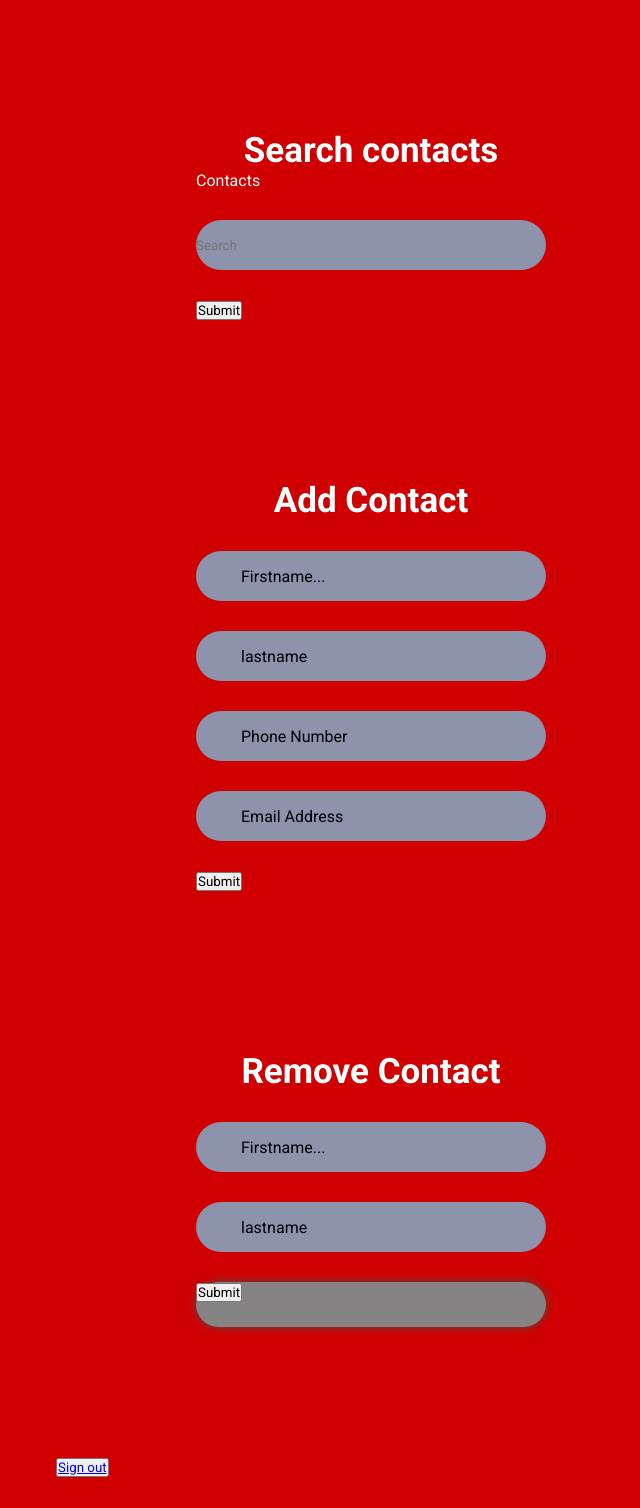
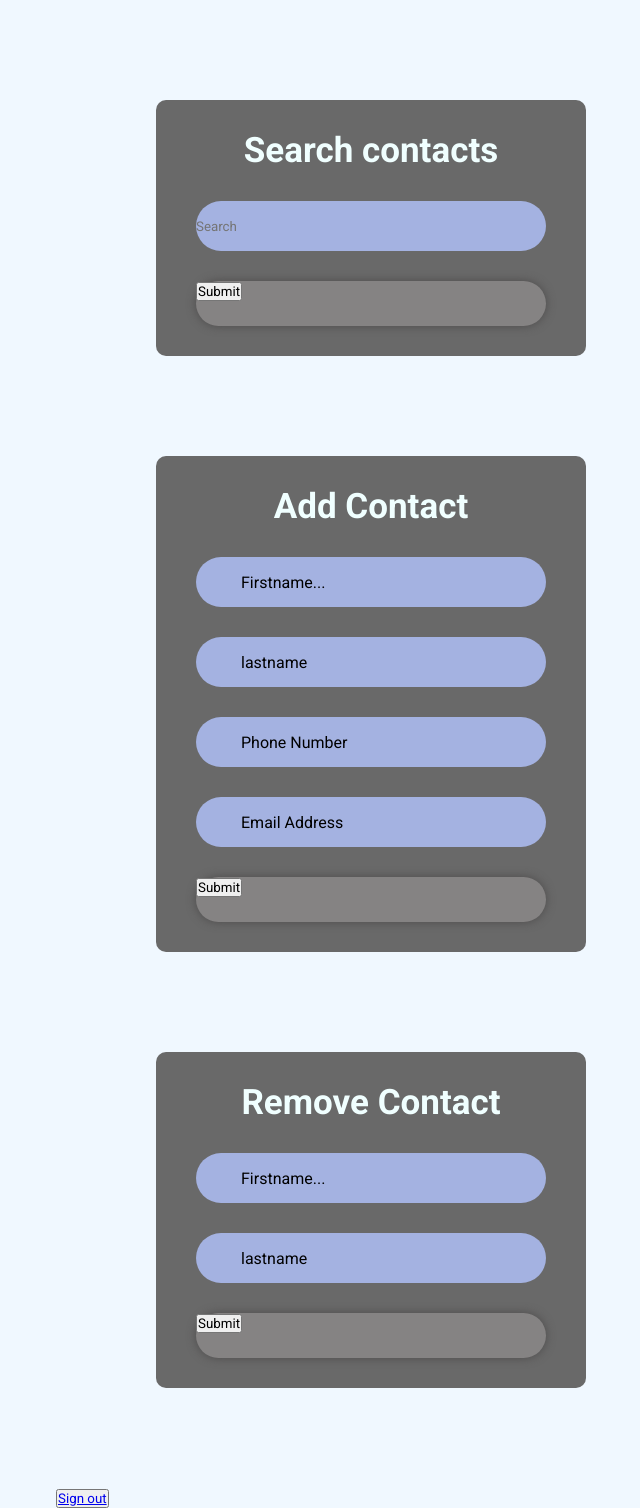
Before and after one commit to JBecks02/COP4331, a PHP site: page /nextPage.php in a window 1280 px wide. Shown: the whole page, without its empty margins (269-909 px from the left). Before the commit the page ends 1477 px from the top, so only its background shows below. Run offline with PHP 8.4, Linux system fonts and the light colour scheme.

Commit message:
Add files via upload

```diff
--- a/nextPage.php
+++ b/nextPage.php
@@ -22,9 +22,10 @@ session_start();
 
             <form action="search.php" method="post">
 
-                    <span class="search-icon material-symbol-outlined">Contacts</span>
-                    <input class="input-box" name="searchtext" type="search" placeholder="Search">
+                    <input class="input-box" placeholder="Search">
+                    <div class="btn">
                     <button>Submit</button>
+                    </div>
 		    </form>
             </div>
 
@@ -67,7 +68,9 @@ session_start();
 	            <input required id="email" type="text" name="email" placeholder="Email Address">
                 </div>
 
-                <button class=".btn">Submit</button>
+                <div class="btn">
+                <button>Submit</button>
+                </div>
                 </form>
 
             </div>
--- a/style.css
+++ b/style.css
@@ -14,7 +14,7 @@ body{
     display: flex;
     justify-content: center;
     font-family: 'Roboto', sans-serif;
-    background: #d10000;
+    background-color: aliceblue;
     -webkit-font-smoothing: antialiased;
     text-rendering: optimizeLegibility;
     overflow-x: hidden;
@@ -28,7 +28,7 @@ body{
 
 .wrapper{
     width: 430px;
-    background: transparent;
+    background: rgb(105, 105, 105);
     color: azure;
     border-radius: 10px;
     padding: 30px 40px;
@@ -46,10 +46,10 @@ body{
 .wrapper .input-box{
     width: 100%;
     height: 50px;
-    background-color: rgb(140, 147, 171);
+    background-color: rgb(164, 178, 225);
     border-radius: 40px;
     margin: 30px 0;
-    border: #636161;
+    border: #4a4a4a;
     font-family: 'Roboto', sans-serif;
     justify-content: center;
 }
```
